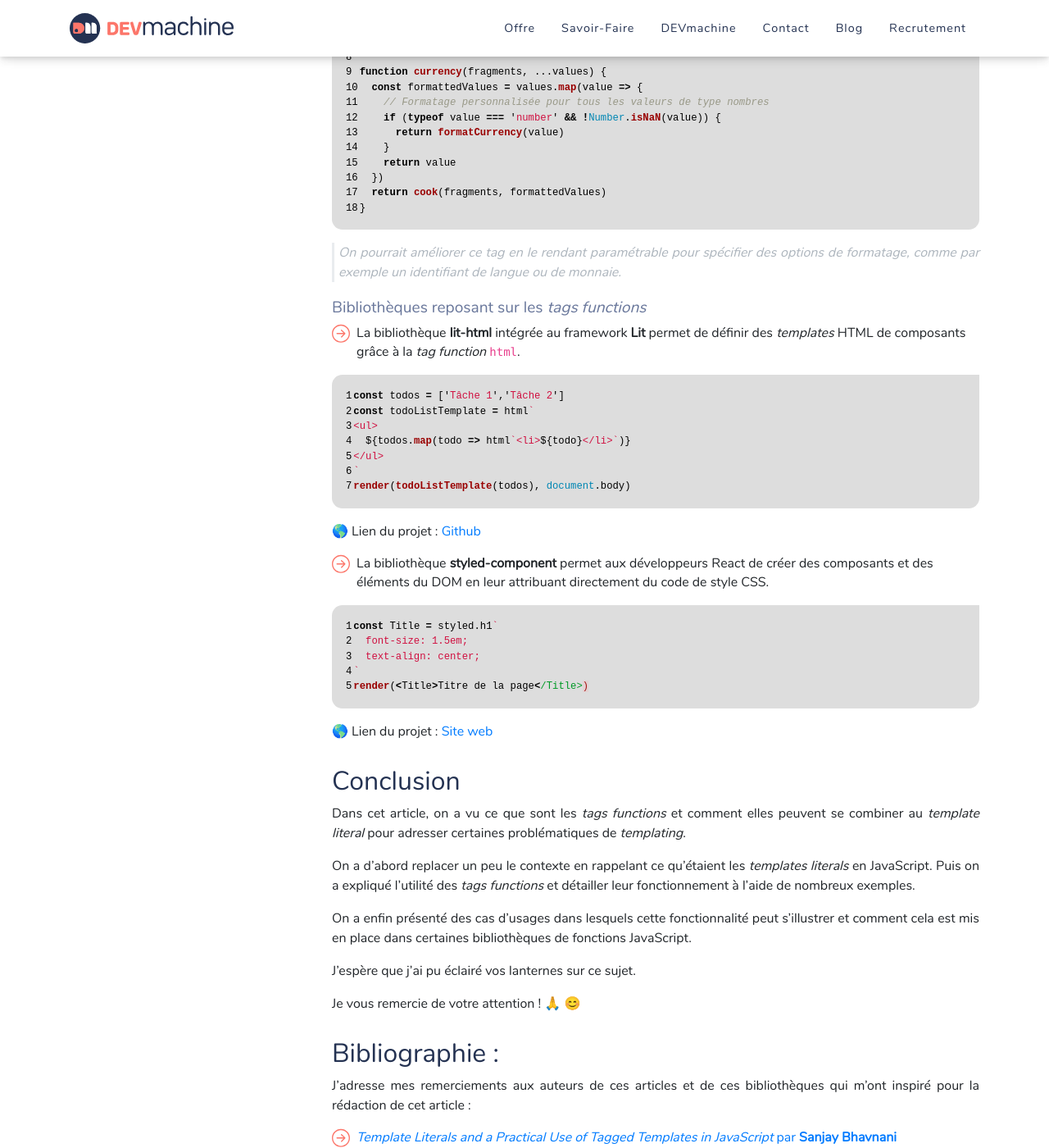
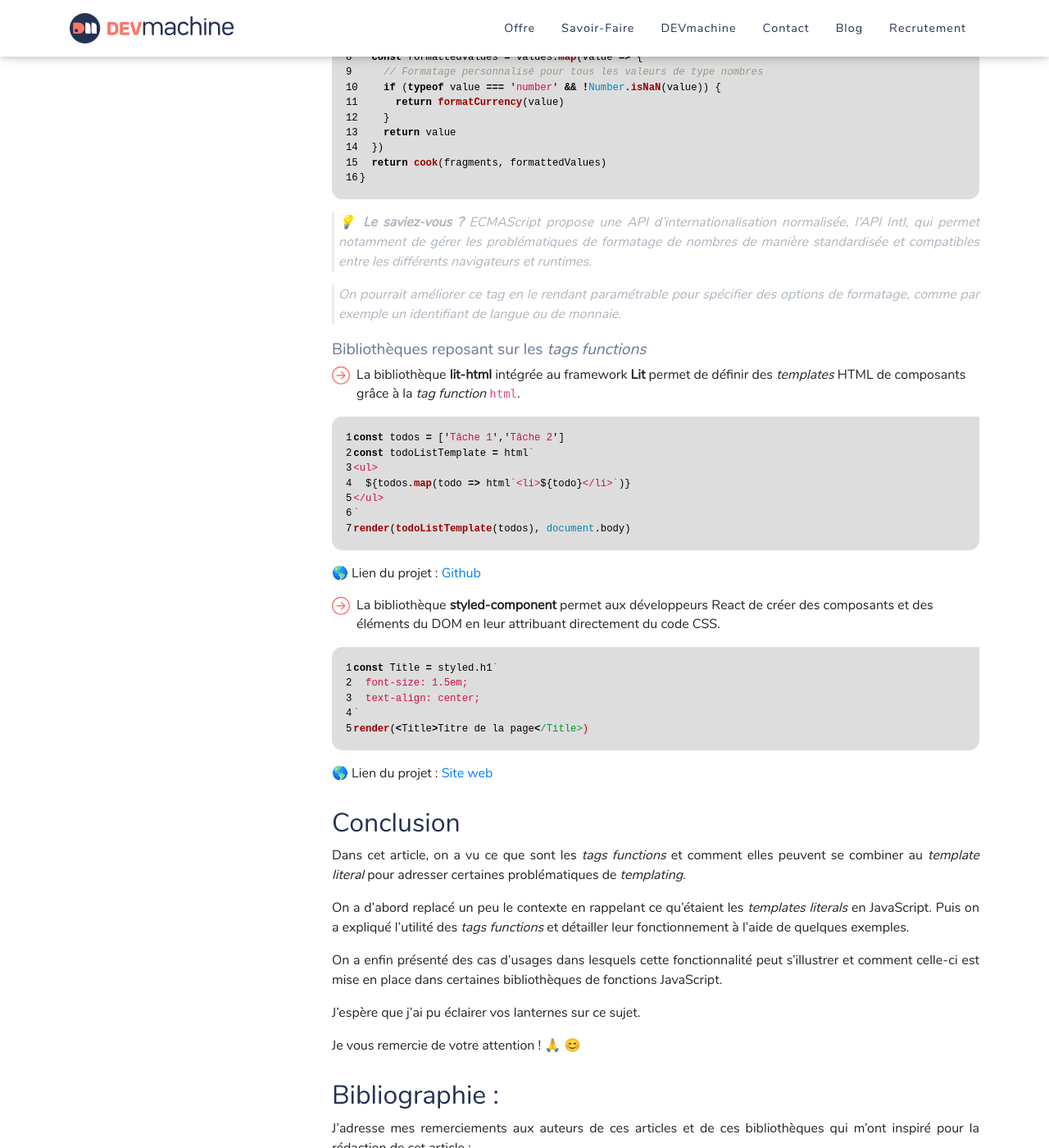
Before and after one commit to DEVmachine-fr/website, a Jekyll site: the page built from _posts/2023-11-08-tagged-templates-js.md, in a window 1280 px wide and 1400 px high, scrolled down 10203 px. Shown: the whole window at 82% size. Built offline with Jekyll 4.4.1, drawn with Linux system fonts in a browser that asks for light colours; nearby versions of some CDN libraries; some web fonts are replaced; some of the changed text lies outside the part shown.

Commit message:
fix: typo and formatting

````diff
--- a/_posts/2023-11-08-tagged-templates-js.md
+++ b/_posts/2023-11-08-tagged-templates-js.md
@@ -62,7 +62,7 @@
 const welcome = `Mon nom est ${name}, j'ai ${age} ans et aujourd'hui, je vais vous parler de ${topic}`
 ```
 
-Les *template literals* (ou _template strings_) sont délimités par des _backticks_ ` (ou _backquote_).
+Les *template literals* (ou _template strings_) sont délimités par des _backticks_ <code>`</code> (ou _backquote_).
 
 > **Note** :  Sur les claviers de PC, le _backtick_ s'écrit à l'aide de la combinaison de touches `AltGr+7`.
 > **Attention !** Il s'agit d'une &laquo; _touche morte_ &raquo;, il faudra presser la touche **Espace** à la suite pour l'obtenir à la place d'une combinaison avec une voyelle (à, è, ì, etc.)
@@ -78,7 +78,7 @@
 je vous en prie, prenez place.`
 // -> "Bienvenue\nchez moi, je m'appelle Fabien,\nje vous en prie, prenez place."
 ```
-Bien entendu, le caractère de saut de ligne (`\n`) est ajouté automatiquement, mais on peut l'échapper comme n'importe quel autre caractère :
+Bien entendu, le caractère de saut de ligne `\n` est ajouté automatiquement, mais on peut l'échapper comme n'importe quel autre caractère :
 
 ```js
 const message = `Bienvenue \
@@ -175,7 +175,7 @@
 const filename = "C:\\Users\\machin\\Documents"
 ```
 
-peut être remplacé par celui-ci :
+peut être remplacé par celle-ci :
 
 ```js
 const filename = String.raw"C:\Users\machin\Documents"
@@ -320,7 +320,7 @@
 Les requêtes préparées sont un mécanisme que l'on retrouve couramment lorsque l'on communique avec une base de données relationnelle.
 Elles permettent entre autres d'écarter les risques d'injection de code malveillant dans des requêtes SQL.
 
-Un exemple d'exécution d'une requête préparée en **Node.js** connecté à une base **PostgreSQL**
+Voici un exemple d'exécution de requête préparée avec le driver `pg` (documentation [ici](https://node-postgres.com/)):
 
 ```js
 const sql = 'INSERT INTO users(name, email) VALUES($1, $2)'
@@ -330,7 +330,7 @@
 ```
 
 On voit que notre requête est séparée en 2 composantes :
-* Le texte SQL de la requête, dans lequel l'emplacement des valeurs à injecter sont balisées par des marqueurs de substitution (`$1`, `$2`)
+* Le texte SQL de la requête, dans lequel les emplacements des valeurs à injecter sont balisés par des marqueurs de substitution (`$1`, `$2`)
 * Les valeurs que l'on veut injecter dans l'ordre à l'emplacement de ces marqueurs
 
 **C'est parfait !** Séparer et rassembler les parties statiques et dynamiques d'une chaîne, c'est le principal intérêt des _tags functions_ :
@@ -445,9 +445,9 @@
 
 ```js
 translate('fr')`Hello ${name}, how are you?`
-// "Bonjour Fabien, comment allez-vous ?"
+// -> "Bonjour Fabien, comment allez-vous ?"
 translate('es')`Hello ${name}, how are you?`
-// "Hola Fabien, ¿qué tal?"
+// -> "Hola Fabien, ¿qué tal?"
 ```
 
 ### Formatage de valeurs
@@ -473,7 +471,7 @@
 
 function currency(fragments, ...values) {
   const formattedValues = values.map(value => {
-    // Formatage personnalisée pour tous les valeurs de type nombres
+    // Formatage personnalisé pour tous les valeurs de type nombres
     if (typeof value === 'number' && !Number.isNaN(value)) {
       return formatCurrency(value)
     }
@@ -482,6 +480,8 @@
   return cook(fragments, formattedValues)
 }
 ```
+
+> 💡 **Le saviez-vous ?** ECMAScript propose une API d'internationalisation normalisée, l'API Intl, qui permet notamment de gérer les problématiques de formatage de nombres de manière standardisée et compatibles entre les différents navigateurs et runtimes.
 
 > *On pourrait améliorer ce tag en le rendant paramétrable pour spécifier des options de formatage, comme par exemple un identifiant de langue ou de monnaie.*
 
@@ -501,7 +501,7 @@
 
 🌎 Lien du projet : [Github](https://github.com/lit/lit/tree/main/packages/lit-html)
 
- - La bibliothèque **styled-component** permet aux développeurs React de créer des composants et des éléments du DOM en leur attribuant directement du code de style CSS.
+ - La bibliothèque **styled-component** permet aux développeurs React de créer des composants et des éléments du DOM en leur attribuant directement du code CSS.
 
 ```js
 const Title = styled.h1`
@@ -517,11 +517,11 @@
 
 Dans cet article, on a vu ce que sont les _tags functions_ et comment elles peuvent se combiner au _template literal_ pour adresser certaines problématiques de _templating_.
 
-On a d'abord replacer un peu le contexte en rappelant ce qu'étaient les _templates literals_ en JavaScript. Puis on a expliqué l'utilité des _tags functions_ et détailler leur fonctionnement à l'aide de nombreux exemples.
+On a d'abord replacé un peu le contexte en rappelant ce qu'étaient les _templates literals_ en JavaScript. Puis on a expliqué l'utilité des _tags functions_ et détailler leur fonctionnement à l'aide de quelques exemples.
 
-On a enfin présenté des cas d'usages dans lesquels cette fonctionnalité peut s'illustrer et comment cela est mis en place dans certaines bibliothèques de fonctions JavaScript.
+On a enfin présenté des cas d'usages dans lesquels cette fonctionnalité peut s'illustrer et comment celle-ci est mise en place dans certaines bibliothèques de fonctions JavaScript.
 
-J'espère que j'ai pu éclairé vos lanternes sur ce sujet.
+J'espère que j'ai pu éclairer vos lanternes sur ce sujet.
 
 Je vous remercie de votre attention ! 🙏 😊
 
````
Also changed, not shown: other parts of _posts/2023-11-08-tagged-templates-js.md (+6 -8 lines).
